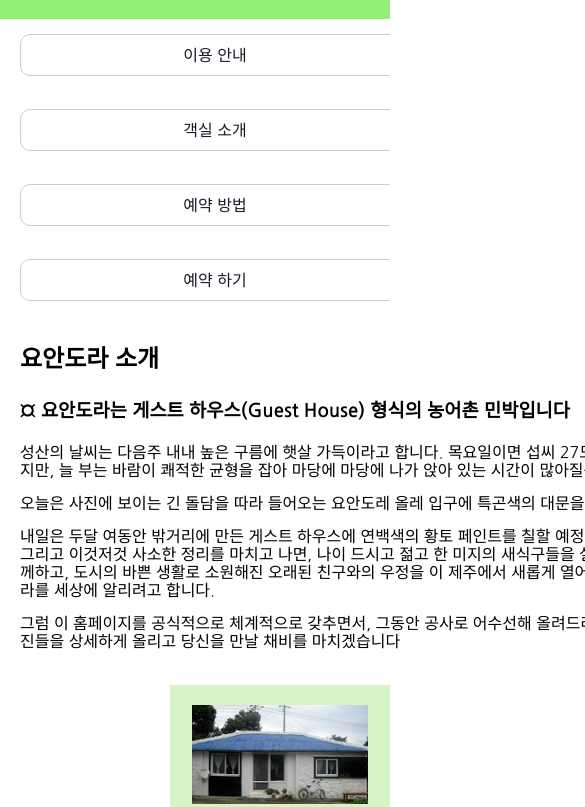
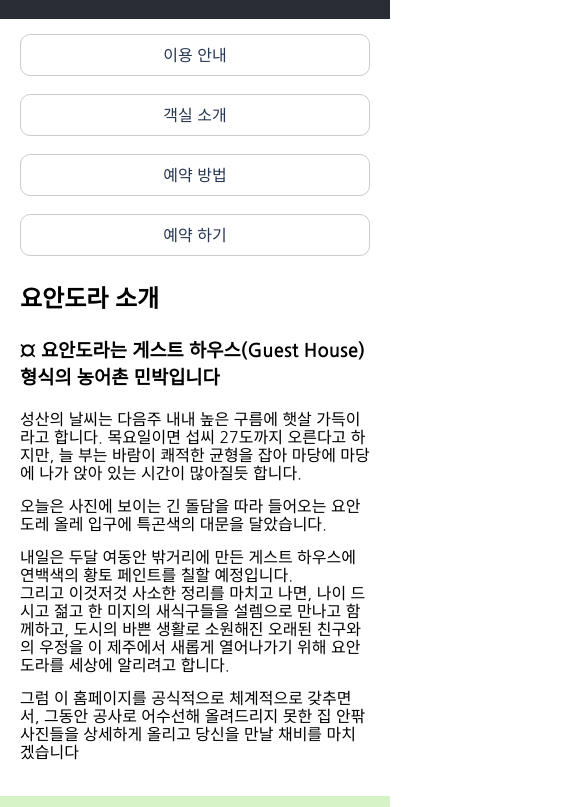
Before and after one commit to 4m5d/Joandora, a plain HTML site: page index.html in a window 390 px wide. Shown: the part 66-873 px from the top of the page, 585 px wide, since content can reach past the window. Drawn offline with Linux system fonts and the light colour scheme.

Commit message:
Add files via upload

```diff
--- a/css/common.css
+++ b/css/common.css
@@ -95,53 +95,22 @@ main {
   clear: both;
 }
 /* 600-1023 */
-@media all and (max-width: 1023px) and (min-width: 600px) {
-  #wrap {
-    width: 580px;
-  }
-  main {
-    width: auto;
-    float: none;
-  }
-  #photo {
-    width: auto;
-    float: none;
-  }
-  #photo img {
-    width: 176px;
-  }
+@media all and (max-width: 1023px) /*and (min-width: 600px)*/ {
+  #wrap { width: 580px; }
+  main { width: auto; float: none; }
+  #photo { width: auto; float: none; }
+  #photo img { width: 176px; }
 }
-/* 599이하 */
-@media all and (max-width: 599px) {
-  body {
-    background: none;
-  }
-  #wrap {
-    width: 100%;
-    margin: 0;
-    border: 0;
-  }
-  #mainHeader {
-    height: 85px;
-    background: #95ee78
-  }
-  #mainHeader h1 {
-    font-size: 40px;
-    padding-top: 10px;
-  }
-  #nav ul li {
-    width: 100%;
-    float: none;
-    padding: 15px 20px 0;
-  }
-  #nav ul li a {
-    border: 1px solid #ccc;
-    line-height: 40px;
-    border-radius: 10px;
-    background: #fff;
-    color: #171926;
-  }
-  #photo img {
-    width: 80%;
-  }
+/* 599 이하 */
+@media all and (max-width: 599px ) {
+  body { background: none; }
+  #wrap { width: 100%; margin: 0; border: 0; }
+  #mainHeader { height: 85px; background: #2b2d36; }
+  #mainHeader h1 { padding-top: 10px; font-size: 40px; }
+  #nav ul li { width: 100%; float: none; padding: 15px 20px 0;
+              box-sizing: border-box; }
+  #nav ul li a { border: 1px solid #ccc; border-radius: 10px;
+                line-height: 40px;
+                background: #fff; color: #263652; }
+  #photo img { width: 80%; }
 }
```
